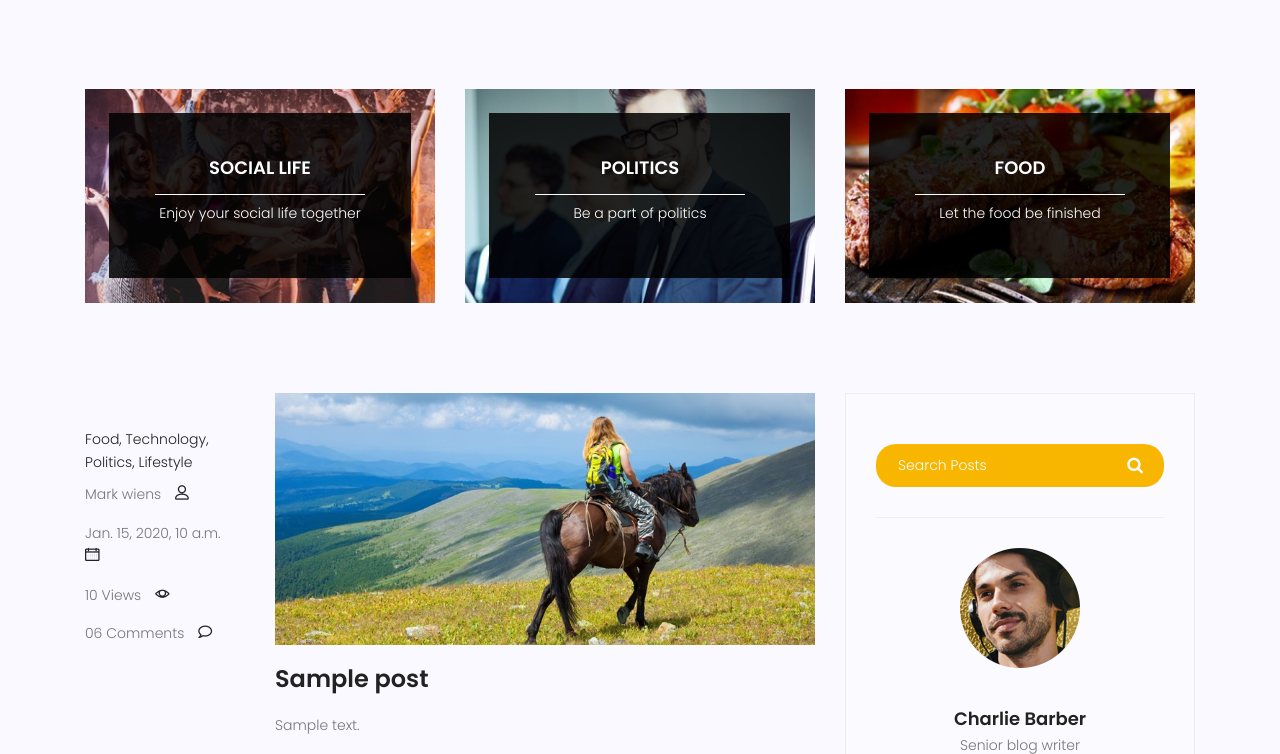
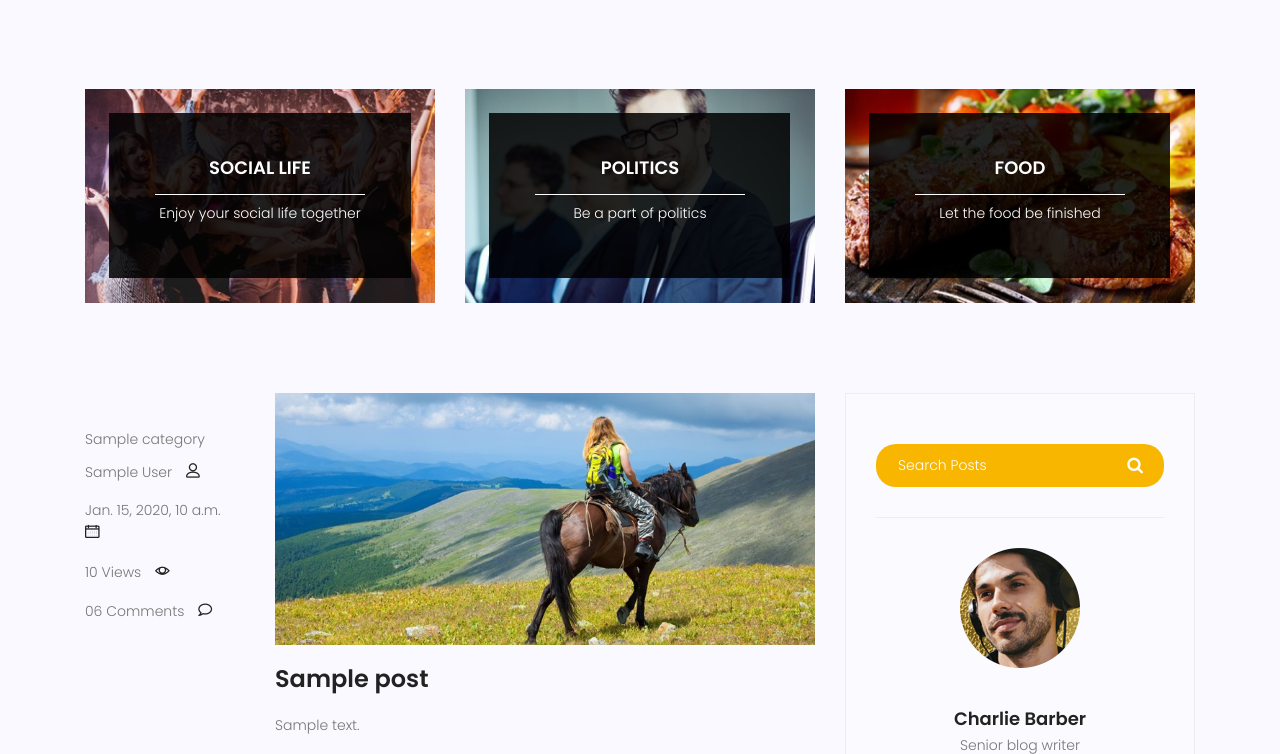
Before and after one commit to Jamalvandi/My-Site, a Django app: page /blog/ in a window 1280 px wide. Shown: the part 689-1443 px from the top of the page. Run offline with Django 3.2, Linux system fonts and the light colour scheme; tables that the repository leaves empty hold one stand-in row (values such as "Sample post"); some libraries are stand-ins or nearby versions.

Commit message:
add modules
add models:
-author
-category

```diff
--- a/blog/models.py
+++ b/blog/models.py
@@ -1,13 +1,20 @@
 from django.db import models
+from django.contrib.auth.models import User
+# Create your models here.
+class Category (models.Model):
+    name = models.CharField(max_length=255)
 
-# Create your models here.
+    def __str__(self):
+        return self.name
+
+
 class Post (models.Model):
     # image
-    # author
+    author = models.ForeignKey(User, null= True,on_delete=models.SET_NULL)
     title = models.CharField(max_length=255)
     content = models.TextField()
     # tag
-    # category
+    category = models.ManyToManyField(Category)
     counted_views = models.IntegerField(default= 0)
     state = models.BooleanField(default= False)
     published_date = models.DateTimeField(null= True)
--- a/blog/views.py
+++ b/blog/views.py
@@ -7,9 +7,10 @@ def blogView (request):
     posts = {"posts": posts}
     return render(request, "blog/blog-home.html" , posts)
 def singleView(request, pid):
-    post = get_object_or_404(Post, pk = pid)
+    post = get_object_or_404(Post, pk = pid, state = 1)
     post = {"post": post}
     return render(request, "blog/blog-single.html", post)
-# def test (request , name):
-#     name ={"name":name}
-#     return render(request, "test.html" ,name)
+
+def test (request , name):
+    name ={"name":name}
+    return render(request, "test.html" ,name)
--- a/templates/blog/blog-home.html
+++ b/templates/blog/blog-home.html
@@ -90,13 +90,10 @@
 							<div class="single-post row">
 								<div class="col-lg-3  col-md-3 meta-details">
 									<ul class="tags">
-										<li><a href="#">Food,</a></li>
-										<li><a href="#">Technology,</a></li>
-										<li><a href="#">Politics,</a></li>
-										<li><a href="#">Lifestyle</a></li>
+										{{ post.category.all|join:", " }}
 									</ul>
 									<div class="user-details row">
-										<p class="user-name col-lg-12 col-md-12 col-6"><a href="#">Mark wiens</a> <span class="lnr lnr-user"></span></p>
+										<p class="user-name col-lg-12 col-md-12 col-6"><a href="#">{{post.author.get_full_name}}</a> <span class="lnr lnr-user"></span></p>
 										<p class="date col-lg-12 col-md-12 col-6"><a href="#">{{post.published_date}}</a> <span class="lnr lnr-calendar-full"></span></p>
 										<p class="view col-lg-12 col-md-12 col-6"><a href="#">{{post.counted_views}} Views</a> <span class="lnr lnr-eye"></span></p>
 										<p class="comments col-lg-12 col-md-12 col-6"><a href="#">06 Comments</a> <span class="lnr lnr-bubble"></span></p>
@@ -106,11 +103,11 @@
 									<div class="feature-img">
 										<img class="img-fluid" src="{%static 'img/blog/feature-img1.jpg' %}" alt="">
 									</div>
-									<a class="posts-title" href="/blog/{{post.id}}"><h3>{{post.title}}</h3></a>
+									<a class="posts-title" href="{% url "blog:single" pid=post.id %}"><h3>{{post.title}}</h3></a>
 									<p class="excert">
 										{{post.content}}
 									</p>
-									<a href="/blog/{{post.id}}" class="primary-btn">View More</a>
+									<a href="{% url 'blog:single' pid=post.id %}" class="primary-btn">View More</a>
 								</div>
 							</div>
 							{% endfor %}
```
Also changed, not shown: blog/admin.py (+4 -3 lines), blog/migrations/0004_post_author.py (added), blog/migrations/0005_auto_20250103_2142.py (added), website/migrations/0003_alter_contact_options.py (added).
